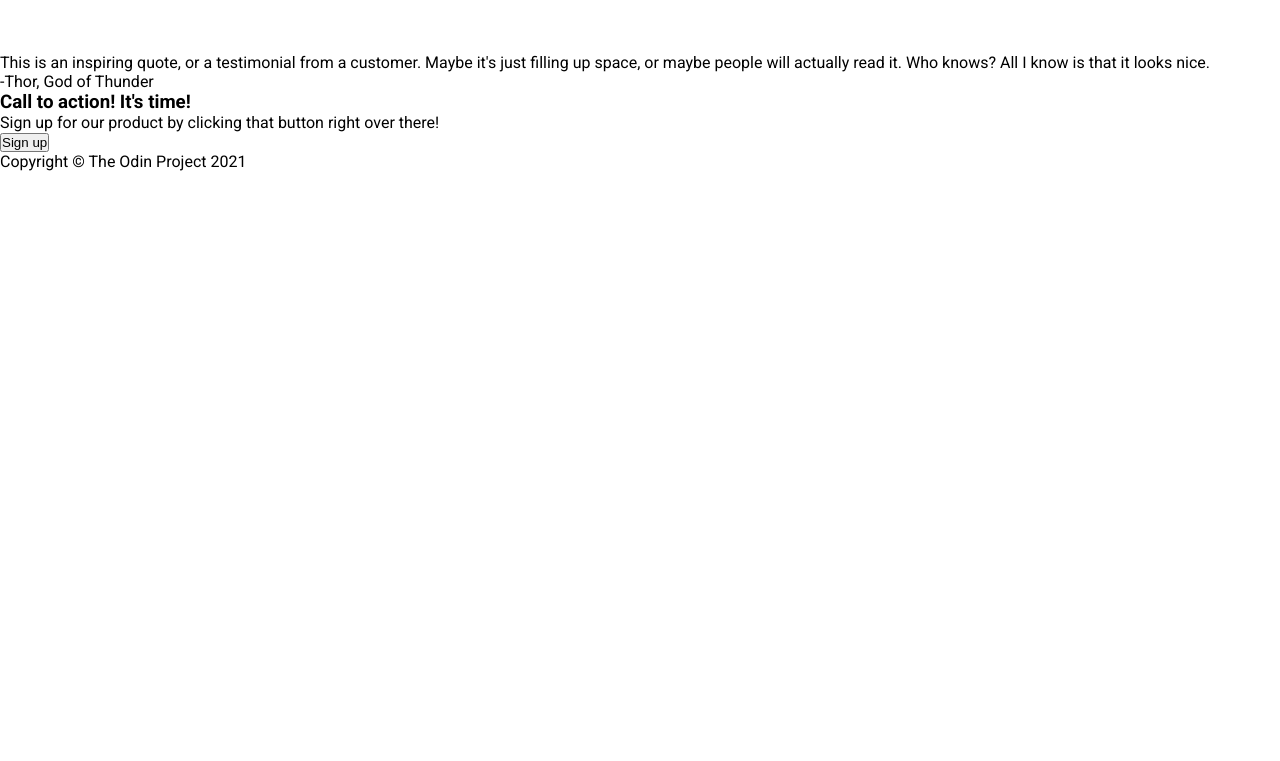
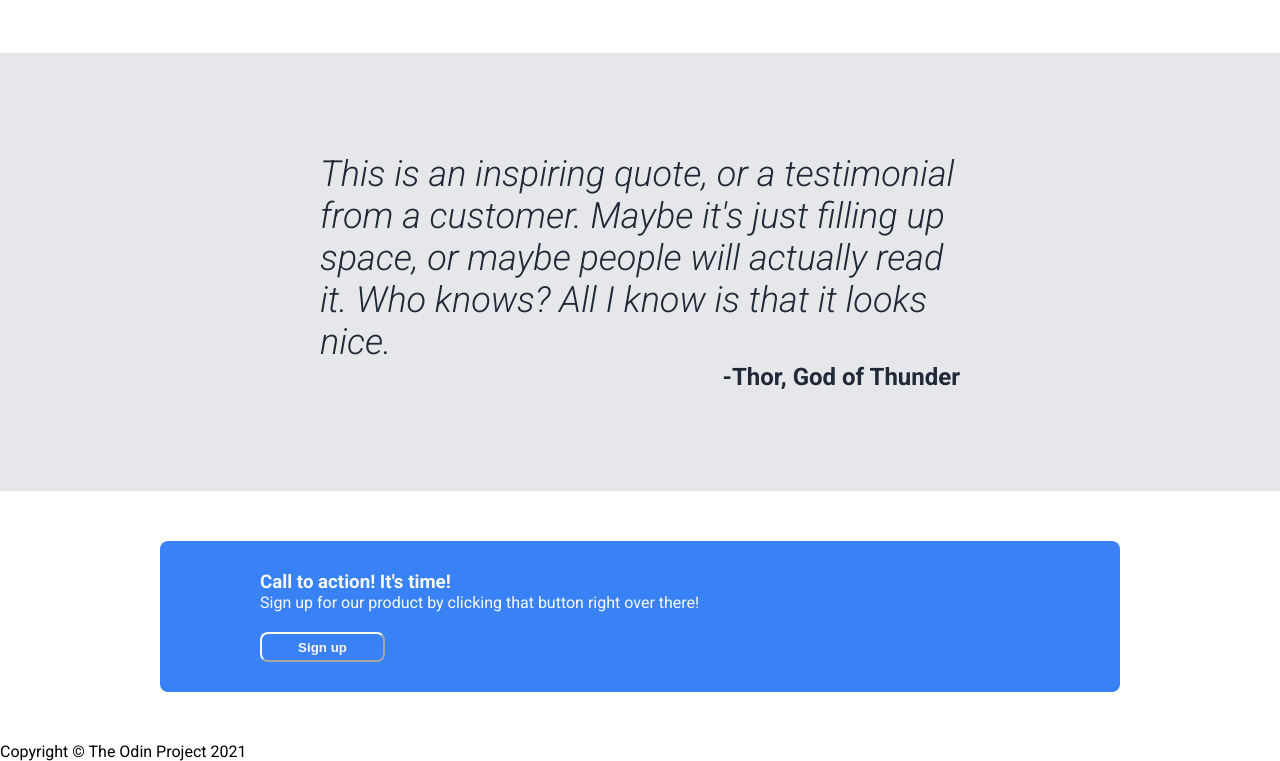
Before and after one commit to OHart95/odin-landingPage, a plain HTML site: page index.html in a window 1280 px wide. Shown: the part 800-1561 px from the top of the page. Before the commit the page ends 971 px from the top, so only its background shows below. Drawn offline with Linux system fonts and the light colour scheme.

Commit message:
add the call to action and quote styling

```diff
--- a/index.html
+++ b/index.html
@@ -52,8 +52,10 @@
                 </div>
             </div>
             <div class="quote">
-                <p>This is an inspiring quote, or a testimonial from a customer. Maybe it's just filling up space, or maybe people will actually read it. Who knows? All I know is that it looks nice.</p>
-                <p>-Thor, God of Thunder</p>
+                <div class="quote-text">
+                    <p>This is an inspiring quote, or a testimonial from a customer. Maybe it's just filling up space, or maybe people will actually read it. Who knows? All I know is that it looks nice.</p>
+                    <p class="quote-ref">-Thor, God of Thunder</p>
+                </div>
             </div>
 
             <div class="action-section">
--- a/style.css
+++ b/style.css
@@ -117,3 +117,59 @@ ul {
 .info-item {
     width: 150px;
 }
+
+.quote {
+    background-color: #e5e7eb;
+    display: flex;
+    justify-content: center;
+    align-items: center;
+}
+
+.quote-text {
+    font-size: 36px;
+    font-weight: 300;
+    font-style: italic;
+    color: #1f2937;
+    width: 50%;
+    margin: 100px 100px;
+
+}
+
+.quote-ref {
+    text-align: right;
+    font-size: 24px;
+    font-style: normal;
+    font-weight: 700;
+}
+
+.action-section {
+    background-color: white;
+    display: flex;
+    justify-content: center;
+    align-items: center;
+}
+
+.call-to-action {
+    display: flex;
+    flex-direction: column;
+    justify-content: center;
+    align-items: left;
+    background-color: #3882f6;
+    color: #f9faf8;
+    border-radius: 8px;
+    margin: 50px;
+    width: 75%;
+    padding: 30px 100px;
+
+}
+
+.call-to-action button {
+    background-color:transparent;
+    border-color: #f9faf8;
+    color: #f9faf8;
+    font-weight: 600;
+    border-radius: 8px;
+    flex-basis: 30px;
+    width: 125px;
+    margin-top: 20px;
+}
```
